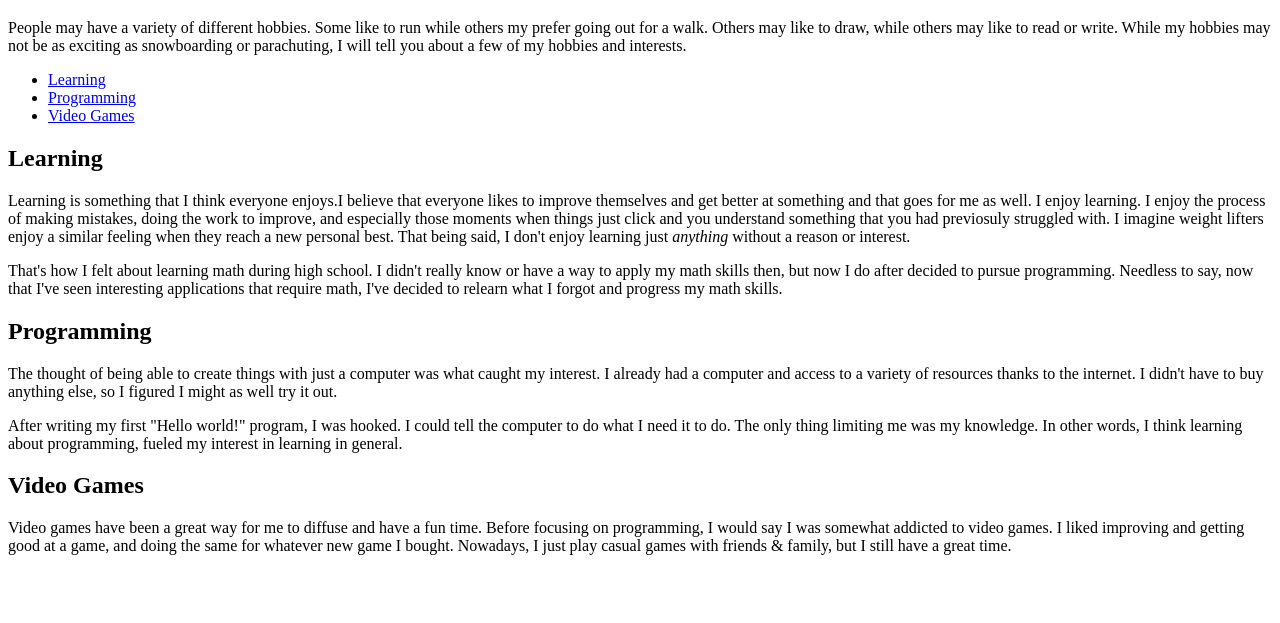
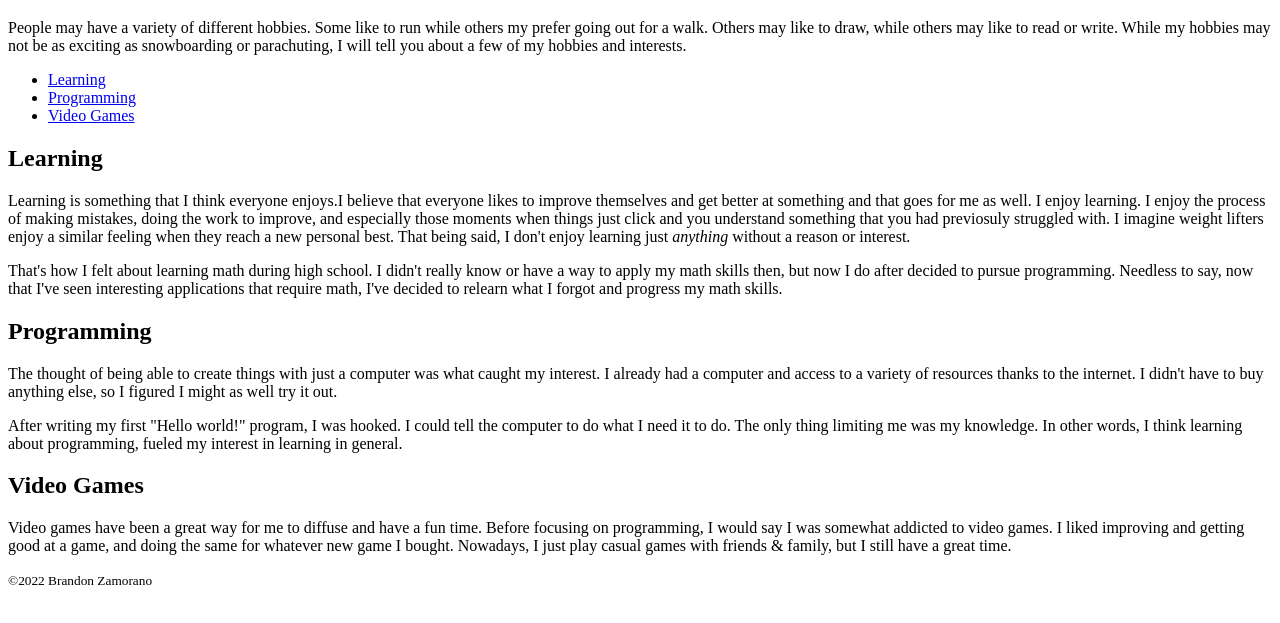
Before and after one commit to KC-LC101-June-22/js-assignment-4-html-me-something-BrandonZamorano, a website: page index.html in a window 1280 px wide. Shown: the part 61-684 px from the top of the page. Drawn offline with Linux system fonts and the light colour scheme.

Commit message:
add footer

```diff
--- a/index.html
+++ b/index.html
@@ -64,5 +64,8 @@
                 family, but I still have a great time.</p>
             </article>
         </main>
+        <footer>
+            <small>&copy;2022 Brandon Zamorano</small>
+        </footer>
     </body>
 </html>
```
